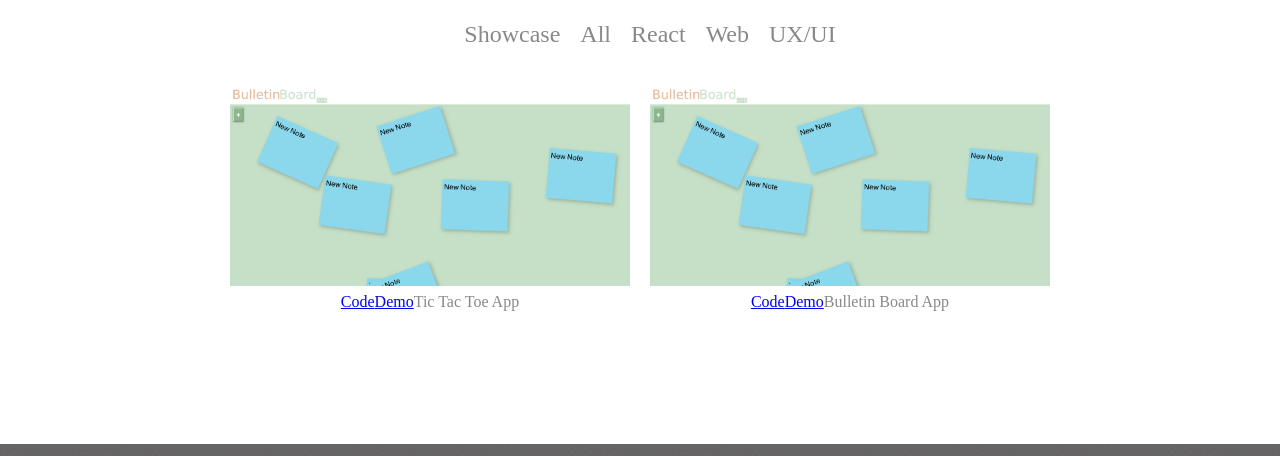
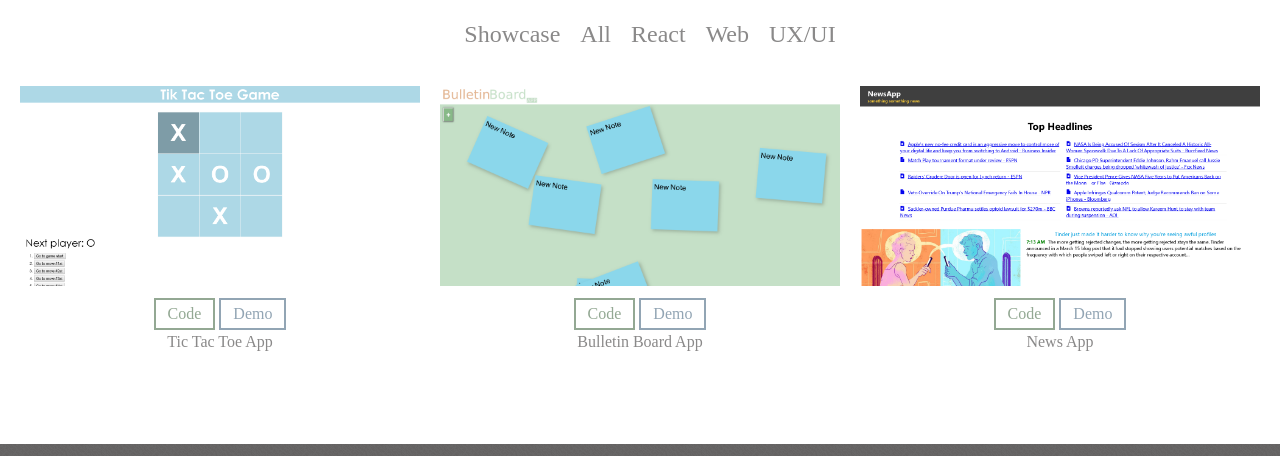
Before and after one commit to NaSymbol/andrewcrowe.nz, a Gatsby site: page /portfolio/main in a window 1280 px wide. Shown: the part 250-706 px from the top of the page. Built offline with nearby package versions, Linux system fonts and the light colour scheme; Gatsby itself is replaced by a stand-in of ours.

Commit message:
button portfolio

```diff
--- a/src/components/footer.js
+++ b/src/components/footer.js
@@ -62,7 +62,7 @@ class Footer extends Component{
 
 
             <div className="bottomSection">
-                <p>Andrew Crowe Copyright 2018 all rights reserved</p>
+                <p>Andrew Crowe Copyright 2019 all rights reserved</p>
             </div>
 
 
--- a/src/components/header.js
+++ b/src/components/header.js
@@ -12,7 +12,7 @@ class Header extends Component{
             <div className="container-fluid">
 <nav className="nav-top">
 <ul>
-           {/* <li><Link to="portfolio/main">Portfolio</Link></li> */}
+           <li><Link to="portfolio/main">Portfolio</Link></li>
            {/* <li><Link to="blog/main">Blog</Link></li> */}
            <li> <Link to="about">About</Link></li>
            <li><Link to="contact">Contact</Link></li>
--- a/src/pages/portfolio/main.js
+++ b/src/pages/portfolio/main.js
@@ -2,7 +2,14 @@ import React, {
     Component
 } from 'react';
 import "./main.scss";
-import tac from '../../images/BulletinBoardApp.png';
+import bullet from '../../images/BulletinBoardApp.png';
+import completeautomation from '../../images/portfolio/CALsite.png';
+import taranakikarate from '../../images/portfolio/TKsite.png';
+import tac from '../../images/portfolio/apptictactoe.png';
+import moveAbroad from '../../images/portfolio/MoveAbroad.png';
+import newsApp from '../../images/portfolio/newsApp.png';
+import mockUI from '../../images/portfolio/mockUI.png';
+import gardenAni from '../../images/portfolio/gardenAni.png';
 
 
 import Layout from '../../components/layout'
@@ -12,9 +19,9 @@ function ShowcaseItems(props){
                 <div className="list--item">
                   <a ><img src={props.imageLocation}/></a>
                   <div className="list--item--text">
-                  <a href={props.code}>Code</a>
-                  <a href={props.demo}>Demo</a>
-                  {props.text}
+                  <a className="button button--code" href={props.code}>Code</a>
+                  <a className="button button--demo" href={props.demo}>Demo</a>
+                  <div>{props.text}</div>
                   </div>
                 </div>
 
@@ -36,7 +43,7 @@ this.state = {
     text: "Tic Tac Toe App",
     demo: 'https://apptictactoe.herokuapp.com/',
     code: 'https://github.com/NaSymbol/tiktac-toe',
-    tech: '',
+    tech: 'react, gatsby',
     showcase: true,
     web: true,
     react: true,
@@ -44,7 +51,7 @@ this.state = {
     UX: false
   },
   {
-    url: tac,
+    url: bullet,
     text: "Bulletin Board App",
     demo: 'https://bulletin-board-app.herokuapp.com/',
     code: 'https://github.com/NaSymbol/bulletinboard',
@@ -55,15 +62,16 @@ this.state = {
 
   },
   {
-    url: tac,
+    url: newsApp,
     text: "News App",
     demo: '',
     code: 'https://github.com/NaSymbol/News-App',
     web: false,
-    react: true
+    react: true,
+    showcase: true
   },
   {
-    url: "https://via.placeholder.com/500x250",
+    url: mockUI,
     text: "Vend.com Application Mock",
     demo: 'http://www.pbtech.com',
     code: 'http://www.github.com',
@@ -72,9 +80,33 @@ this.state = {
     UX: true
   },
   {
-    url: "https://via.placeholder.com/500x250",
+    url: taranakikarate,
     text: "Taranaki Karate",
     demo: 'http://taranakikarate.co.nz/',
+    code: '',
+    web: true,
+    react: false
+  },
+  {
+    url: completeautomation,
+    text: "Complete Automation Ltd",
+    demo: 'http://completeautomation.co.nz/',
+    code: '',
+    web: true,
+    react: false
+  },
+  {
+    url: moveAbroad,
+    text: "MoveAbroad Australia",
+    demo: '',
+    code: '',
+    web: true,
+    react: false
+  },
+  {
+    url: gardenAni,
+    text: "Snap.svg Garden Animaton",
+    demo: '',
     code: '',
     web: true,
     react: false
--- a/src/pages/portfolio/main.scss
+++ b/src/pages/portfolio/main.scss
@@ -71,6 +71,8 @@ $textBlack:rgb(138, 137, 137);
         // background-color:blue;
         margin-bottom:20px;
         max-width: 400px;
+        // maybe delete: fixes the width of each item
+        width:400px;
         @media(min-width: $tableView){
         margin-left:10px;
         margin-right:10px;
@@ -97,3 +99,42 @@ $textBlack:rgb(138, 137, 137);
 
 
 }
+
+
+// the buttons for all the items in the portfolio linking to code and demos
+$button--code:rgb(147, 168, 147);
+.button--code{
+    border: 2px solid $button--code;
+    color: $button--code;
+    &:hover{
+        color: white;
+        border: none;
+        background-color: $button--code;
+        border: 2px solid $button--code;
+    }
+}
+
+
+$button--demo: rgb(146, 165, 180);
+.button--demo{
+    border: 2px solid $button--demo;
+    color: $button--demo;
+    &:hover{
+        color: white;
+        border: none;
+        background-color: $button--demo;
+        border: 2px solid $button--demo;
+
+    }
+}
+.button{
+    padding: 6px 12px;
+    text-align: center;
+    text-decoration: none;
+    display: inline-block;
+    font-size: 16px;
+    margin: 4px 2px;
+    transition-duration: 0.2s;
+    cursor: pointer;
+    background-color: white;
+}
```
Also changed, not shown: src/images/portfolio/apptictactoe.herokuapp.com2_.png (added), src/images/portfolio/apptictactoe.herokuapp.com_.png (added), src/images/portfolio/apptictactoe.png (added), src/images/portfolio/bulletinboardLogo.svg (added), src/images/portfolio/completeAutomation.png (added), src/images/portfolio/gardenAni.png (added), src/images/portfolio/mockUI.png (added), src/images/portfolio/moveAbroad.png (added), src/images/portfolio/newsApp.png (added), src/images/portfolio/tarankiKarate.png (added), src/images/portfolio/totalUI.png (added), 2 other files.
